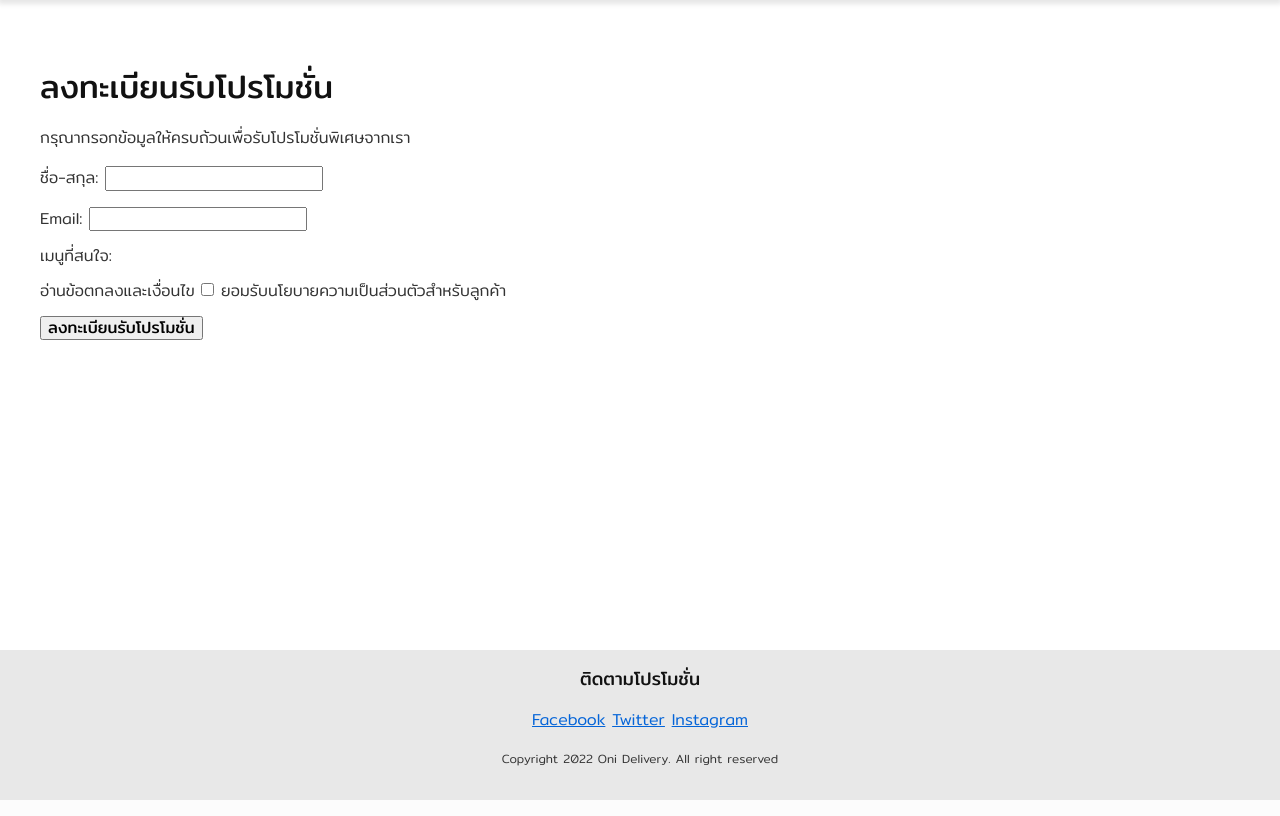
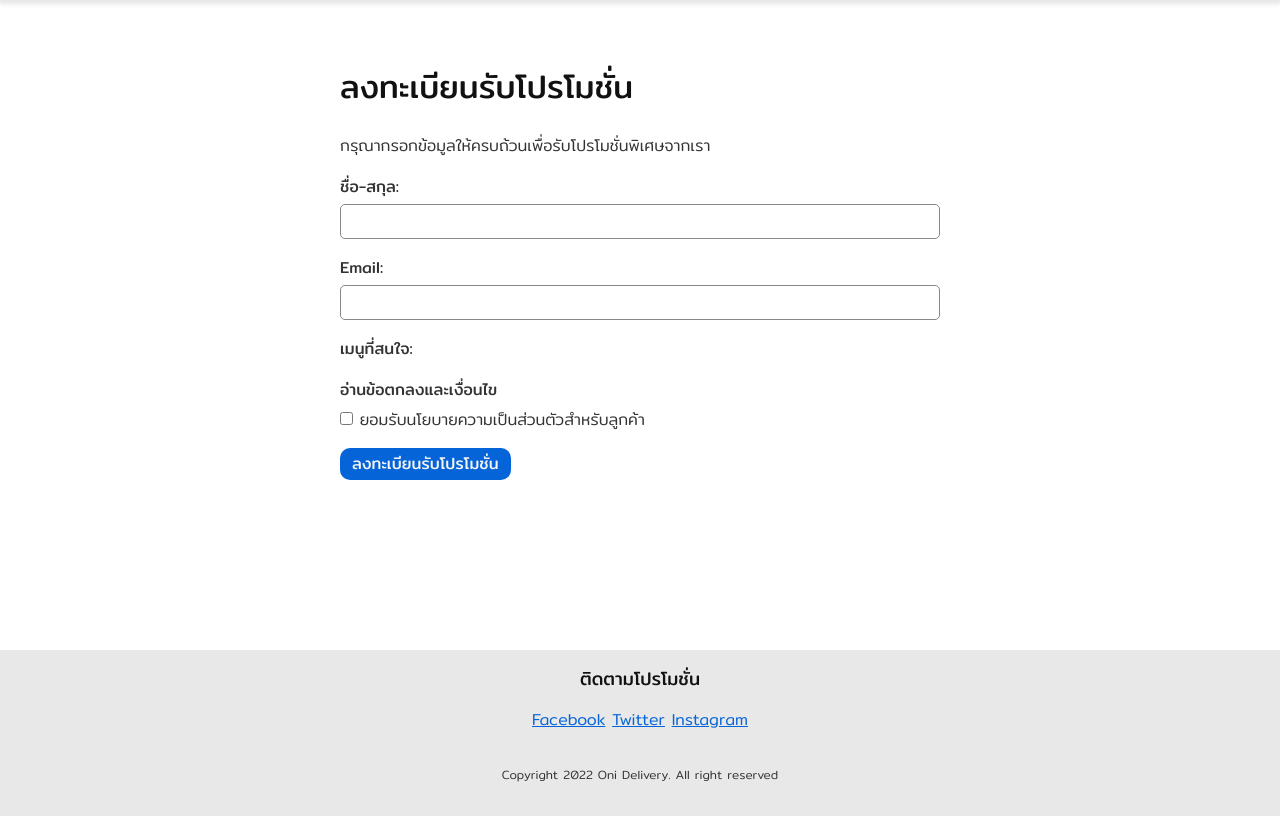
Before and after one commit to PNYWT/Django-Web-FW, a Django app: page /Subscription_form/ in a window 1280 px wide. Shown: the part 50-866 px from the top of the page. Run offline with Django 4.2, Linux system fonts and the light colour scheme; data that the repository does not hold is empty.

Commit message:
update
- update ui Subscripotion_form
- update ui Subscripotion_ty
- add JS validation event click submit form

```diff
--- a/StoreWeb/App_general/static/App_general/main.css
+++ b/StoreWeb/App_general/static/App_general/main.css
@@ -97,6 +97,9 @@
 /* Button */
 
 .button {
+    -moz-appearance: none;
+    -webkit-appearance: none;
+    appearance: none;
     color: whitesmoke;
     background-color: #333333;
     border: none;
@@ -106,7 +109,8 @@
     text-decoration: none;
     display: inline-block;
     padding: 8px 12px;
-    margin-top: 16px;
+    /* margin-top: 0px; */
+    cursor: pointer;
 }
 
 .button-primary {
@@ -139,6 +143,10 @@
     max-width: 1200px;
     margin-left: auto;
     margin-right: auto;
+}
+
+.content-container-narrow {
+    max-width: 600px;
 }
 
 .content-title {
@@ -209,6 +217,7 @@
 
 .site-footer-copyright {
     font-size: 12px;
+    margin-top: 32px;
 }
 
 /* Home landing section */
@@ -238,3 +247,36 @@
     color: #111111;
     text-decoration: none;
 }
+
+/* Form field */
+
+.form-field{
+    margin-bottom: 16px;
+}
+
+label {
+    display: block;
+    margin-bottom: 4px;
+    line-height: 1.6;
+}
+
+input[type="text"],
+input[type="email"] {
+    -moz-appearance: none;
+    -webkit-appearance: none;
+    appearance: none;
+    background-color: white;
+    border:  1px solid #888888;
+    border-radius: 5px;
+    font-size: 16px;
+    display: block;
+    width: 100%;
+    height: 35px;
+    padding: 4px 12px;
+    outline: none;
+}
+
+input[type="text"]:focus,
+input[type="email"]:focus{
+    border-color:  rgb(4, 100, 216);
+}
--- /dev/null
+++ b/StoreWeb/App_general/static/App_general/main.js
@@ -0,0 +1,15 @@
+console.log('Oni Delivery');
+
+const subscriptionformJS = document.querySelector('.subscription-formJS');
+
+function foodSetValidation(event){
+    const checkFoodSelect = document.querySelectorAll('input[name="food_set"]:checked');
+    if (checkFoodSelect.length === 0){
+        event.preventDefault();
+        alert('Please select 1 menu mother fuckerrrrrr !!!')
+    }
+}
+
+if (!!subscriptionformJS){
+    subscriptionformJS.addEventListener('submit', foodSetValidation);
+}
--- a/StoreWeb/App_general/templates/App_general/Subscription_form.html
+++ b/StoreWeb/App_general/templates/App_general/Subscription_form.html
@@ -5,36 +5,35 @@
 
 {% block content %}
 <section class="content-section content-section-single">
-    <div class="content-container">
-        <h2>ลงทะเบียนรับโปรโมชั่น</h2>
+    <div class="content-container content-container-narrow">
+        <h2 class="content-title">ลงทะเบียนรับโปรโมชั่น</h2>
         <p>กรุณากรอกข้อมูลให้ครบถ้วนเพื่อรับโปรโมชั่นพิเศษจากเรา</p>
-
-        <form action="{% url 'Subscription_form'%}" method="post">
+        <form class="subscription-formJS" action="{% url 'Subscription_form'%}" method="post">
             {% csrf_token %}
             {{ form.non_field_errors }}
 
             <!-- Form Name -->
-            <div style="margin-bottom: 16px">
-                {{ form.name.label_tag }}
+            <div class="form-field">
+                <b>{{ form.name.label_tag }}</b>
                 {{ form.name }}
                 {{ form.name.errors }}
             </div>
             <!-- Form Email -->
-            <div style="margin-bottom: 16px">
-                {{ form.email.label_tag }}
+            <div class="form-field">
+                <b>{{ form.email.label_tag }}</b>
                 {{ form.email }}
                 {{ form.email.errors }}
             </div>
             <!-- Form MultipleCheckBoxFood -->
-            <div style="margin-bottom: 16px">
-                {{ form.food_set.label_tag }}
+            <div class="form-field">
+                <b>{{ form.food_set.label_tag }}</b>
                 {{ form.food_set }}
                 {{ form.food_set.errors }}
             </div>
 
             <!-- Form Accept Policy -->
-            <div style="margin-bottom: 16px">
-                <label>อ่านข้อตกลงและเงื่อนไข</label>
+            <div class="form-field">
+                <b><label>อ่านข้อตกลงและเงื่อนไข</label></b>
                 <label>
                     {{ form.acceptedPolicy }}
                     {{ form.acceptedPolicy.label }}
@@ -43,8 +42,8 @@
             </div>
 
             <!-- Accept Policy Button -->
-            <div style="margin-bottom: 16px;">
-                <button type="submit">ลงทะเบียนรับโปรโมชั่น</button>
+            <div class="form-field">
+                <button class="button button-primary" type="submit">ลงทะเบียนรับโปรโมชั่น</button>
             </div>
         </form>
 </section>
--- a/StoreWeb/App_general/templates/App_general/components/Base.html
+++ b/StoreWeb/App_general/templates/App_general/components/Base.html
@@ -16,5 +16,6 @@
     {% include 'App_general/components/Site_Header.html' %}
     {% block content %}{% endblock %}
     {% include 'App_general/components/Site_Footer.html' %}
+    <script src="{% static 'App_general/main.js' %}"></script>
 </body>
 </html>
```
Also changed, not shown: StoreWeb/App_general/templates/App_general/Subscription_ty.html (+10 -7 lines).
